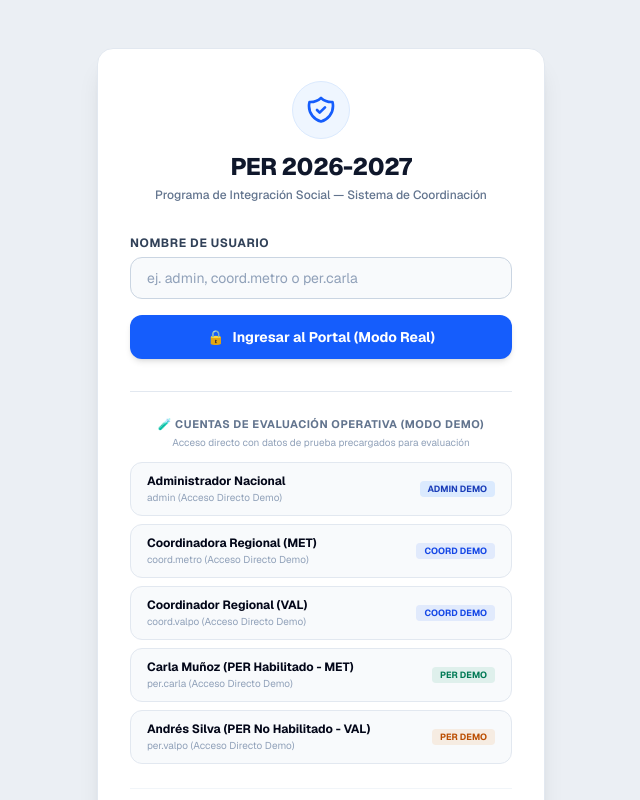
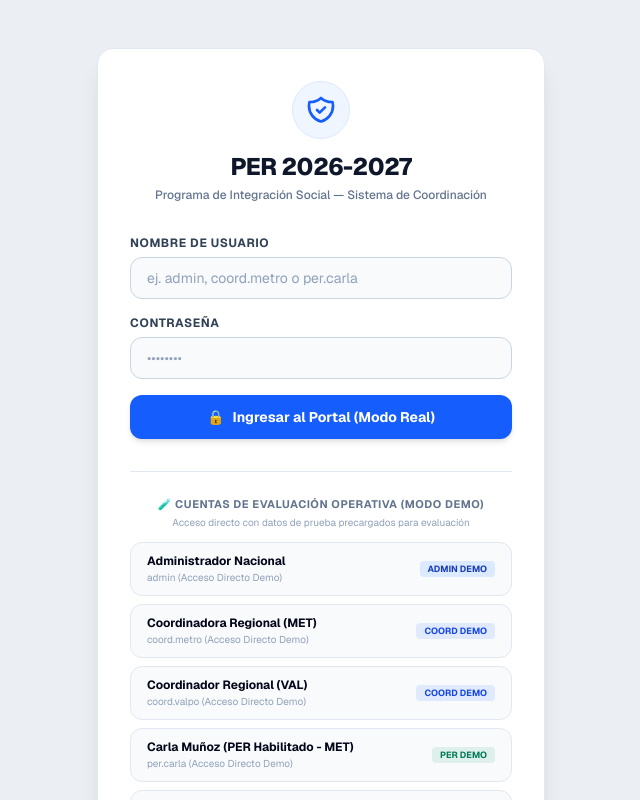
Before and after one commit to lfavreau/per_demo, a Next.js app: page /login in a window 1280 px wide. Shown: the top 800 px of the page, without its empty margins (319-959 px from the left). Built offline with nearby package versions, Linux system fonts and the light colour scheme.

Commit message:
fix: mantener campo de contraseña obligatorio y eliminar el hint visual de la interfaz

```diff
--- a/src/app/actions/auth.ts
+++ b/src/app/actions/auth.ts
@@ -5,6 +5,7 @@ import { redirect } from "next/navigation";
 
 export async function loginAction(formData: FormData) {
   const email = formData.get("email") as string;
+  const password = formData.get("password") as string;
   const isDemoStr = formData.get("isDemo") as string;
   const isDemo = isDemoStr === "true";
 
@@ -12,11 +13,18 @@ export async function loginAction(formData: FormData) {
     redirect("/login?error=missing_email");
   }
 
-  const user = await login(email.toLowerCase().trim(), isDemo);
+  if (!isDemo && !password) {
+    redirect("/login?error=missing_password");
+  }
 
-  if (!user) {
-    redirect("/login?error=email_not_found");
+  const result = await login(email.toLowerCase().trim(), password, isDemo);
+
+  if (!result || "error" in result) {
+    const errCode = result && "error" in result ? result.error : "email_not_found";
+    redirect(`/login?error=${errCode}`);
   }
+
+  const user = result;
 
   // Redirect based on role
   if (user.role === "ADMIN") {
--- a/src/components/auth/LoginForm.tsx
+++ b/src/components/auth/LoginForm.tsx
@@ -8,10 +8,15 @@ export default function LoginForm() {
   const searchParams = useSearchParams();
   const error = searchParams.get("error");
   const [email, setEmail] = useState("");
+  const [password, setPassword] = useState("");
 
   const errorMsg =
     error === "missing_email"
       ? "Por favor, ingresa tu usuario o correo electrónico."
+      : error === "missing_password"
+      ? "Por favor, ingresa tu contraseña."
+      : error === "invalid_password"
+      ? "Contraseña incorrecta."
       : error === "email_not_found"
       ? "El usuario no está registrado o se encuentra inactivo."
       : null;
@@ -51,7 +56,7 @@ export default function LoginForm() {
         </div>
       )}
 
-      {/* Formulario de Login Real (Modo Real / Producción) */}
+      {/* Formulario de Login Real con Contraseña */}
       <form action={loginAction} className="space-y-4">
         <input type="hidden" name="isDemo" value="false" />
 
@@ -67,6 +72,22 @@ export default function LoginForm() {
             onChange={(e) => setEmail(e.target.value)}
             required
             placeholder="ej. admin, coord.metro o per.carla"
+            className="w-full px-4 py-2.5 rounded-xl bg-slate-50 border border-slate-300 focus:border-blue-600 focus:ring-1 focus:ring-blue-600 text-slate-900 placeholder-slate-400 transition outline-none text-sm"
+          />
+        </div>
+
+        <div>
+          <label htmlFor="password" className="block text-xs font-bold text-slate-700 uppercase tracking-wider mb-1.5">
+            Contraseña
+          </label>
+          <input
+            type="password"
+            name="password"
+            id="password"
+            value={password}
+            onChange={(e) => setPassword(e.target.value)}
+            required
+            placeholder="••••••••"
             className="w-full px-4 py-2.5 rounded-xl bg-slate-50 border border-slate-300 focus:border-blue-600 focus:ring-1 focus:ring-blue-600 text-slate-900 placeholder-slate-400 transition outline-none text-sm"
           />
         </div>
--- a/src/lib/auth.ts
+++ b/src/lib/auth.ts
@@ -12,15 +12,22 @@ export interface SessionUser {
 
 const COOKIE_NAME = "per_session";
 
-// Login: Validate email against database, set cookie with isDemo flag
-export async function login(email: string, isDemo = false): Promise<SessionUser | null> {
+// Login: Validate email and password against database/config, set cookie with isDemo flag
+export async function login(email: string, password?: string, isDemo = false): Promise<SessionUser | { error: string } | null> {
   const targetEmail = email.includes("@") ? email : `${email}@per2026.cl`;
   const user = await prisma.user.findUnique({
     where: { email: targetEmail, active: true },
   });
 
   if (!user) {
-    return null;
+    return { error: "email_not_found" };
+  }
+
+  // Password check for real mode (isDemo === false)
+  if (!isDemo) {
+    if (!password || password.trim() !== "P455w0rd!") {
+      return { error: "invalid_password" };
+    }
   }
 
   const sessionUser: SessionUser = {
```
